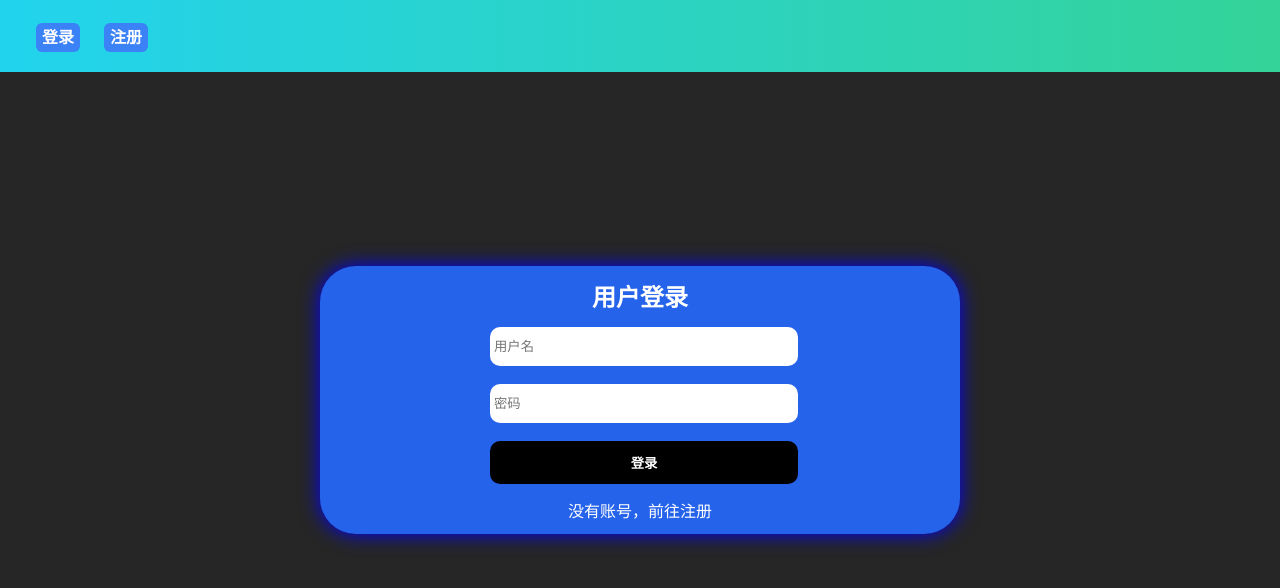
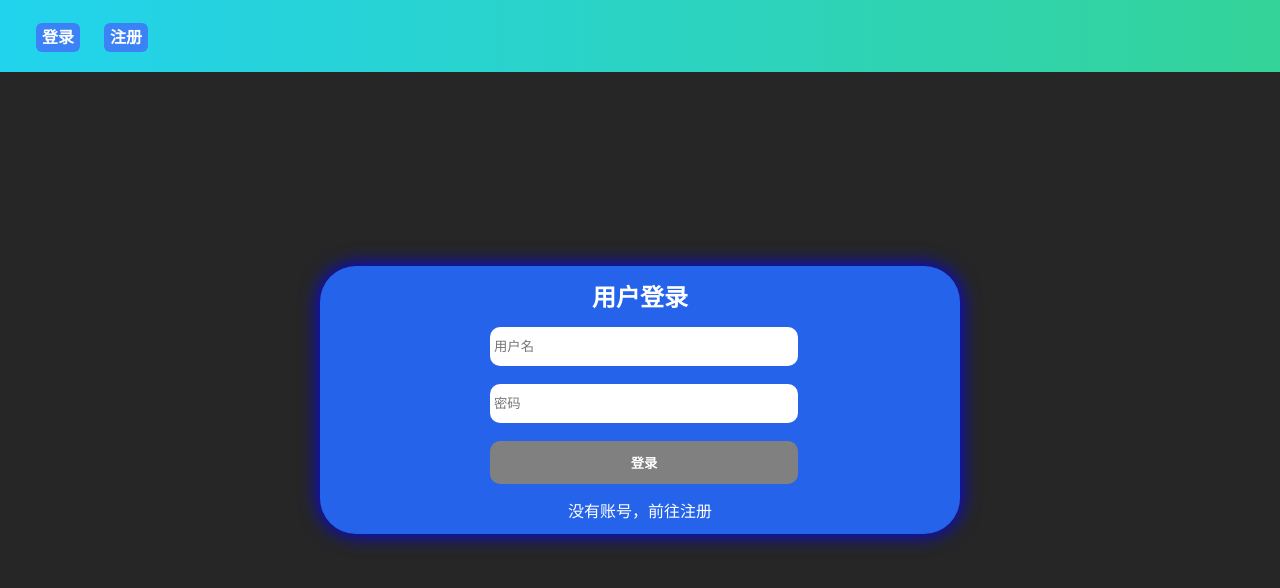
Before and after one commit to lauvAri/angular-auth, an Angular app: page /auth/login in a window 1280 px wide. In both pictures the pointer is over the input "登录". Shown: the top 588 px of the page. Built offline with nearby package versions, Linux system fonts and the light colour scheme.

Commit message:
优化按钮链接表现

```diff
--- a/src/app/auth/login/login.component.css
+++ b/src/app/auth/login/login.component.css
@@ -44,13 +44,24 @@
 
 .btn {
   background-color: black;
+  transition: all 0.5s linear;
   color:white;
+  cursor: pointer;
   font-weight: bold;
+}
+
+.btn:hover {
+  background-color: gray;
+  transition: all 0.5s linear;
 }
 
 .link {
   color:white;
   text-decoration: none;
+}
+
+.link:hover{
+  color: black;
 }
 
 .msg {
--- a/src/app/auth/register/register.component.css
+++ b/src/app/auth/register/register.component.css
@@ -11,6 +11,7 @@
     transform: translate(-50%, -50%);
 
 }
+
 .register-form {
     width: 100%;
     height: 100%;
@@ -44,13 +45,24 @@
 
 .btn {
     background-color: black;
+    transition: all 0.5s linear;
     color:white;
+    cursor: pointer;
     font-weight: bold;
+}
+
+.btn:hover {
+    background-color: gray;
+    transition: all 0.5s linear;
 }
 
 .link {
     color:white;
     text-decoration: none;
+}
+
+.link:hover{
+    color: black;
 }
 
 .msg {
```
Lines whose indentation alone changed are shown as unchanged.
